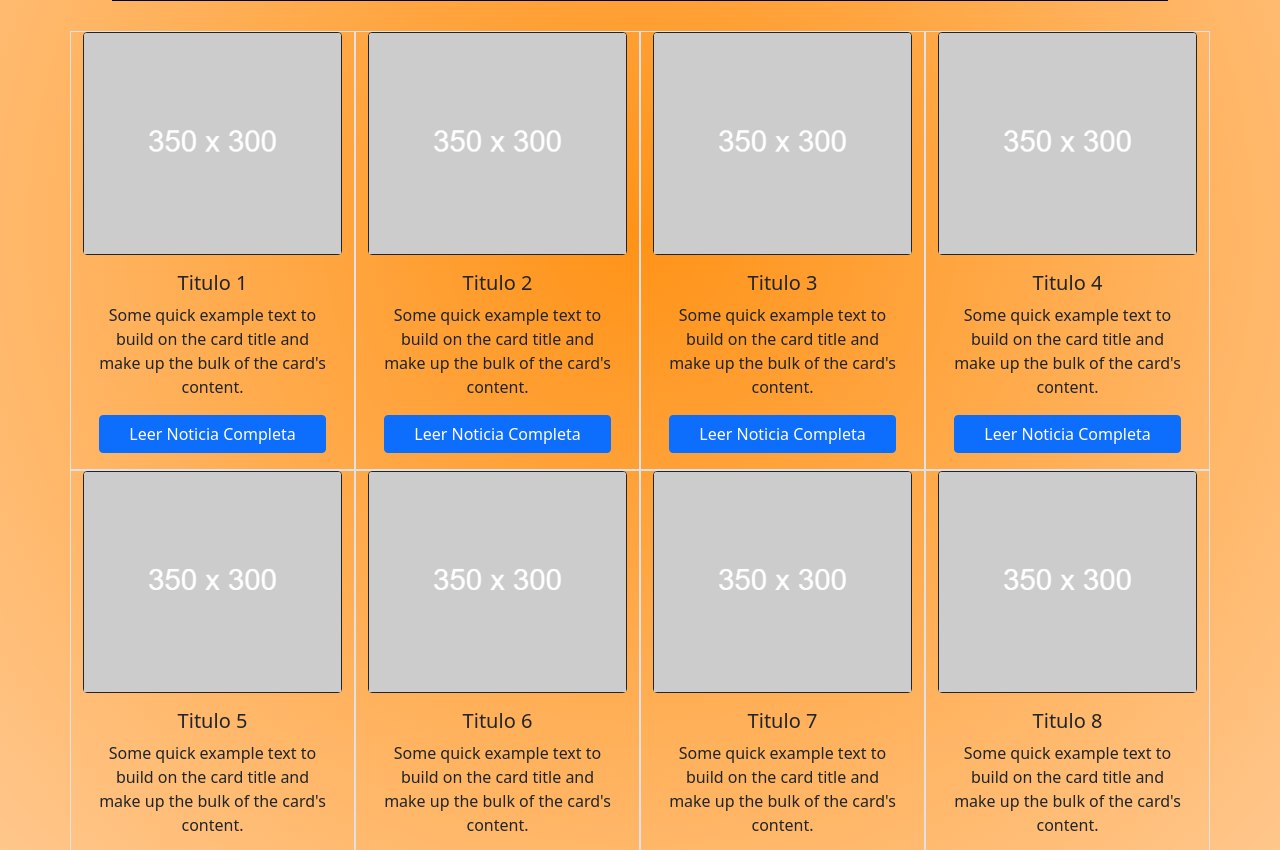
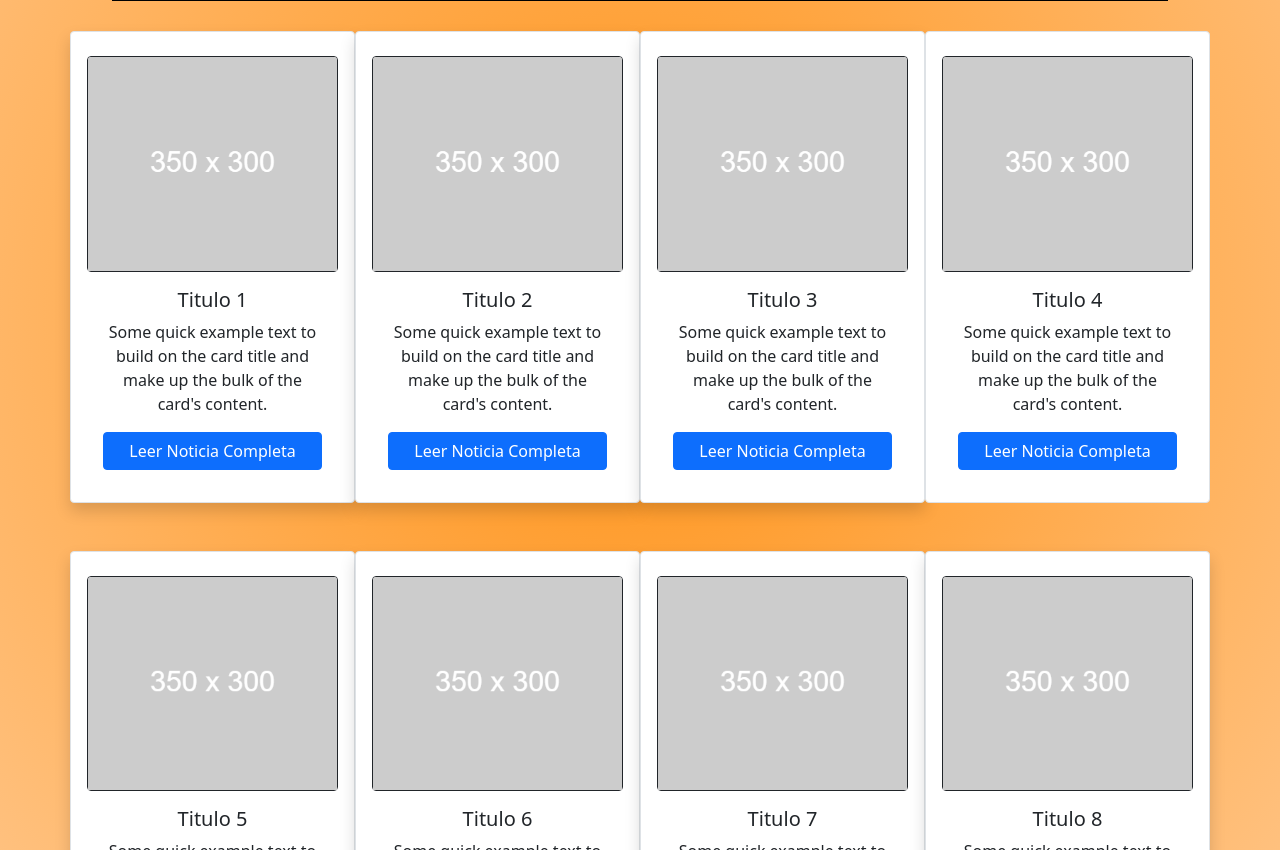
Before and after one commit to matias-kreig/Legal-Digital-Kreig, a plain HTML site: page index.html in a window 1280 px wide. Shown: the part 529-1379 px from the top of the page. Drawn offline with nearby package versions, Linux system fonts and the light colour scheme; a web font is replaced by a local one.

Commit message:
segunda parte de responsive

```diff
--- a/index.html
+++ b/index.html
@@ -70,7 +70,7 @@
                 </div>
             </div>
         </div>
-        <div class="container-fluid">
+        <div class="container-fluid ">
             <div class="mainSlogan">
                 <p > <b> "Legal Digital" es una consultora digital de servicios de markenting destinada al sector juridico en Argentina. Especializada en el trabajo de profesionales de la Abogacia y Estudios Juridicos. </b> </p>
             </div>
@@ -84,9 +84,9 @@
 
         <div class="container noticiasMain  ">
             <div class="row">
-                    <div class="col-12 col-sm-6 col-md-6 col-lg-4 col-xl-3 border ">
-                        <div class="card border border-1 border-dark w-100">
-                            <img class="card-img-top" src="./Imagenes/Imagen PlaceHolder 350x300.png" alt="Card image cap">
+                    <div class="col-12 col-sm-6 col-md-6 col-lg-4 col-xl-3 border p-3 mb-2 bg-light text-dark shadow p-3 mb-5 bg-white rounded ">
+                        <div class="card border border-dark w-100 mt-2 ">
+                            <img class="card-img-top " src="./Imagenes/Imagen PlaceHolder 350x300.png" alt="Card image cap">
                         </div>
                         <div class="card-body">
                             <h5 class="card-title">Titulo 1</h5>
@@ -95,8 +95,8 @@
                         </div>
                     </div>
 
-                    <div class="col-12 col-sm-6 col-md-6 col-lg-4 col-xl-3 border ">
-                        <div class="card border border-1 border-dark w-100">
+                    <div class="col-12 col-sm-6 col-md-6 col-lg-4 col-xl-3 border p-3 mb-2 bg-light text-dark shadow p-3 mb-5 bg-white rounded ">
+                        <div class="card border border-dark w-100 mt-2">
                             <img class="card-img-top " src="./Imagenes/Imagen PlaceHolder 350x300.png" alt="Card image cap">
                         </div>
                         <div class="card-body">
@@ -106,8 +106,8 @@
                         </div>
                     </div>
 
-                    <div class="col-12 col-sm-6 col-md-6 col-lg-4 col-xl-3 border ">
-                        <div class="card border border-1 border-dark w-100">
+                    <div class="col-12 col-sm-6 col-md-6 col-lg-4 col-xl-3 border p-3 mb-2 bg-light text-dark shadow p-3 mb-5 bg-white rounded ">
+                        <div class="card border border-dark w-100 mt-2">
                             <img class="card-img-top" src="./Imagenes/Imagen PlaceHolder 350x300.png" alt="Card image cap">
                         </div>
                         <div class="card-body">
@@ -117,8 +117,8 @@
                         </div>
                     </div>
 
-                    <div class="col-12 col-sm-6 col-md-6 col-lg-4 col-xl-3 border ">
-                        <div class="card border border-1 border-dark w-100">
+                    <div class="col-12 col-sm-6 col-md-6 col-lg-4 col-xl-3 border p-3 mb-2 bg-light text-darkshadow p-3 mb-5 bg-white rounded ">
+                        <div class="card border border-dark w-100 mt-2">
                             <img class="card-img-top" src="./Imagenes/Imagen PlaceHolder 350x300.png" alt="Card image cap">
                         </div>
                         <div class="card-body">
@@ -127,8 +127,9 @@
                             <a href="./paginas/noticias.html" class="btn btn-primary">Leer Noticia Completa</a>
                         </div>
                     </div>
-                    <div class="col-12 col-sm-6 col-md-6 col-lg-4 col-xl-3  border ">
-                        <div class="card border border-1 border-dark w-100">
+
+                    <div class="col-12 col-sm-6 col-md-6 col-lg-4 col-xl-3  border p-3 mb-2 bg-light text-dark shadow p-3 mb-5 bg-white rounded ">
+                        <div class="card border border-dark w-100 mt-2">
                             <img class="card-img-top" src="./Imagenes/Imagen PlaceHolder 350x300.png" alt="Card image cap">
                         </div>
                         <div class="card-body">
@@ -137,8 +138,9 @@
                             <a href="./paginas/noticias.html" class="btn btn-primary">Leer Noticia Completa</a>
                         </div>
                     </div>
-                    <div class="col-12 col-sm-6 col-md-6 col-lg-4 col-xl-3 border ">
-                        <div class="card border border-1 border-dark w-100">
+
+                    <div class="col-12 col-sm-6 col-md-6 col-lg-4 col-xl-3 border p-3 mb-2 bg-light text-dark shadow p-3 mb-5 bg-white rounded">
+                        <div class="card border border-dark w-100 mt-2">
                             <img class="card-img-top" src="./Imagenes/Imagen PlaceHolder 350x300.png" alt="Card image cap">
                         </div>
                         <div class="card-body">
@@ -147,8 +149,9 @@
                             <a href="./paginas/noticias.html" class="btn btn-primary">Leer Noticia Completa</a>
                         </div>
                     </div>
-                    <div class="col-12 col-sm-6 col-md-6 col-lg-4 col-xl-3 border ">
-                        <div class="card border border-1 border-dark w-100">
+
+                    <div class="col-12 col-sm-6 col-md-6 col-lg-4 col-xl-3 border p-3 mb-2 bg-light text-dark shadow p-3 mb-5 bg-white rounded ">
+                        <div class="card border border-dark w-100 mt-2">
                             <img class="card-img-top" src="./Imagenes/Imagen PlaceHolder 350x300.png" alt="Card image cap">
                         </div>
                         <div class="card-body">
@@ -157,8 +160,9 @@
                             <a href="./paginas/noticias.html" class="btn btn-primary">Leer Noticia Completa</a>
                         </div>
                     </div>
-                    <div class="col-12 col-sm-6 col-md-6 col-lg-4 col-xl-3 border ">
-                        <div class="card border border-1 border-dark w-100">
+
+                    <div class="col-12 col-sm-6 col-md-6 col-lg-4 col-xl-3 border p-3 mb-2 bg-light text-dark shadow p-3 mb-5 bg-white rounded ">
+                        <div class="card border border-dark w-100 mt-2">
                             <img class="card-img-top" src="./Imagenes/Imagen PlaceHolder 350x300.png" alt="Card image cap">
                         </div>
                         <div class="card-body">
```
